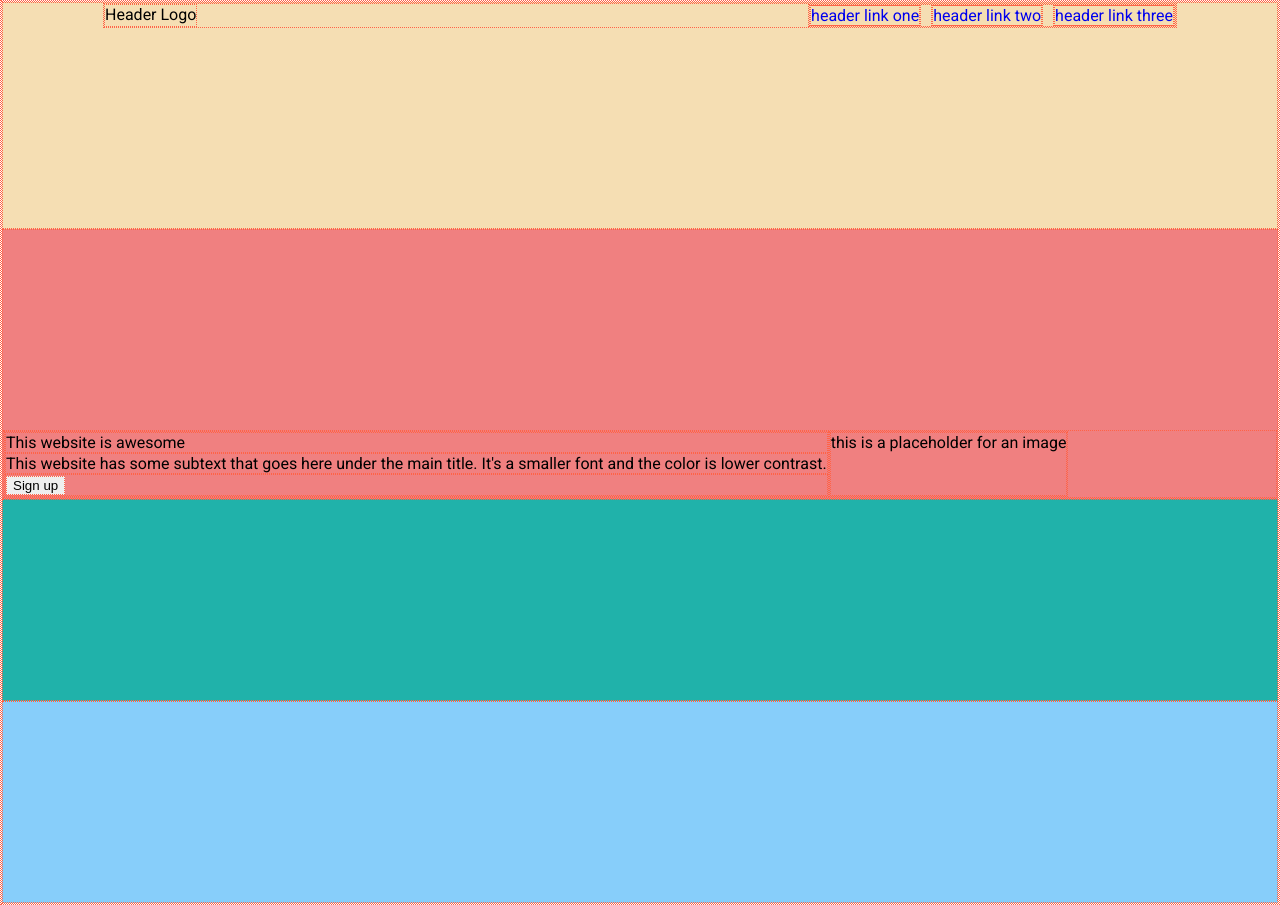
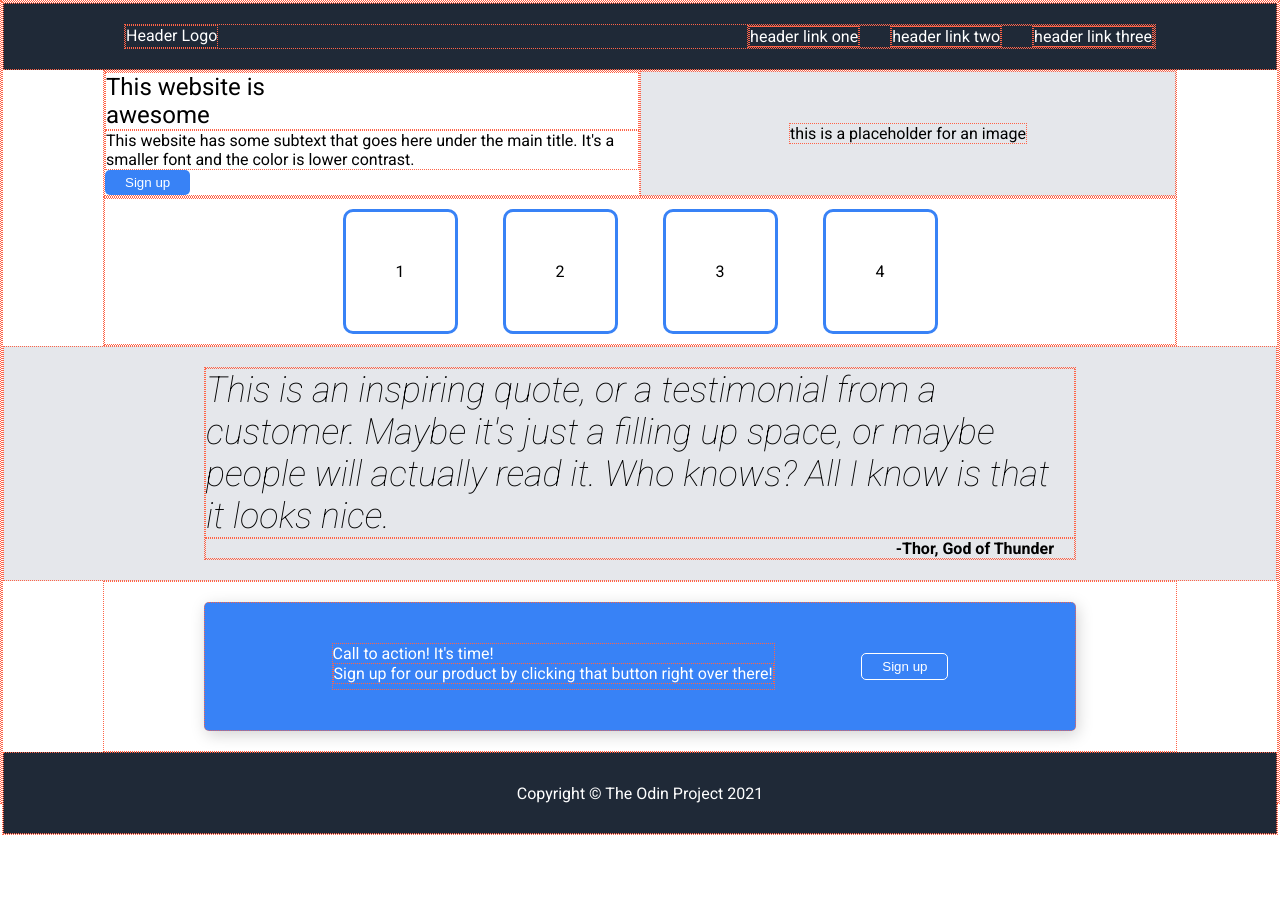
Before and after one commit to jsoun/odin-landing-page, a plain HTML site: page index.html in a window 1280 px wide. After the commit the page ends 835 px from the top, so only its background shows below. Drawn offline with Linux system fonts and the light colour scheme.

Commit message:
Added main content to project

```diff
--- a/index.html
+++ b/index.html
@@ -6,33 +6,64 @@
     <link rel="stylesheet" href="./styles.css" />
     <title>My Landing Page</title>
     <body>
-      <div class="container1">
-        <div class="header-container">
-          <div class="header-logo">Header Logo</div>
-          <div class="header-links">
-            <div><a href="#">header link one</a></div>
-            <div><a href="#">header link two</a></div>
-            <div><a href="#">header link three</a></div>
+      <div class="main">
+        <div class="container1-parent">
+          <div class="container1-child">
+            <div class="header-logo">Header Logo</div>
+            <div class="header-content">
+              <div><a href="#">header link one</a></div>
+              <div><a href="#">header link two</a></div>
+              <div><a href="#">header link three</a></div>
+            </div>
           </div>
         </div>
-      </div>
-      <div class="container2">
-        <div class="header-container2">
-          <div class="header-content">
-            <div>This website is awesome</div>
+
+        <div class="container2-parent">
+          <div class="container2-child">
+            <div class="awesome">This website is </br>awesome</div>
             <div>
               This website has some subtext that goes here under the main title.
               It's a smaller font and the color is lower contrast.
             </div>
-            <div><button>Sign up</button></div>
+            <button>Sign up</button>
           </div>
-          <div class="header-image">
-            <div class="image">this is a placeholder for an image</div>
+          <div class="container2-child2">
+            <div>this is a placeholder for an image</div>
           </div>
         </div>
+
+        <div class="container3-parent">
+          <div class="container3-child">
+            <div class="box">1</div>
+            <div class="box">2</div>
+            <div class="box">3</div>
+            <div class="box">4</div>
+          </div>
+        </div>
+        <div class="container4-parent">
+          <div class="container4-child">
+            <div class="quote">
+              This is an inspiring quote, or a testimonial from a customer.
+              Maybe it's just a filling up space, or maybe people will actually
+              read it. Who knows? All I know is that it looks nice.
+            </div>
+            <div class="author">-Thor, God of Thunder</div>
+          </div>
+        </div>
+        <div class="container5-parent">
+          <div class="container5-child">
+            <div>
+              Call to action! It's time!
+              <div>
+                Sign up for our product by clicking that button right over
+                there!
+              </div>
+            </div>
+            <button>Sign up</button>
+          </div>
+        </div>
+        <div class="footer">Copyright &copy; The Odin Project 2021</div>
       </div>
-      <div class="container3"></div>
-      <div class="container4"></div>
     </body>
   </head>
 </html>
--- a/styles.css
+++ b/styles.css
@@ -1,4 +1,4 @@
-@import url("https://fonts.googleapis.com/css2?family=Roboto&display=swap");
+@import url("https://fonts.googleapis.com/css2?family=Roboto:ital,wght@0,100;0,400;0,700;1,100&display=swap");
 
 * {
   border: 1px dotted tomato;
@@ -7,60 +7,151 @@
 body {
   font-family: "Roboto", sans-serif;
   margin: 0;
-  min-height: 100vh;
+  max-height: 100vh;
 }
 
 a {
   text-decoration: none;
+  color: #fff;
 }
 
 button {
   cursor: pointer;
 }
-/* CONTAINER #1 CONTENTS */
-.container1 {
-  background-color: wheat;
-  padding: 0 0 200px 0;
+
+.container2-parent,
+.container3-parent,
+.container5-parent {
+  margin: 0 100px;
 }
 
-.header-container {
+/* CONTAINER #1 CONTENTS */
+.container1-parent {
+  background-color: #1f2937;
+  padding: 20px;
+}
+
+.container1-child {
   display: flex;
   justify-content: space-between;
   margin: 0 100px 0 100px;
-}
-
-.header-links {
-  display: flex;
-  gap: 10px;
-}
-/* CONTAINER #2 CONTENTS */
-.container2 {
-  /* margin: 50px 100px 0 100px; */
-  background-color: lightcoral;
-  padding: 200px 0 0 0;
-}
-
-.header-container2 {
-  display: flex;
+  color: #fff;
 }
 
 .header-content {
-  /* display: flex; */
-  /* flex-direction: column; */
+  display: flex;
+  gap: 30px;
 }
 
-.header-image {
+/* CONTAINER #2 CONTENTS */
+.container2-parent {
   display: flex;
+  justify-content: center;
+}
+
+.container2-child {
+  width: 50%;
+}
+
+.container2-child2 {
+  background-color: #e5e7eb;
+  width: 50%;
+}
+
+.container2-child2 {
+  display: flex;
+  justify-content: center;
+  align-items: center;
+}
+
+.awesome {
+  font-size: 24px;
+}
+
+.container2-child button {
+  background-color: #3882f6;
+  border-radius: 5px;
+  border: none;
+  color: #fff;
+  padding: 5px 20px 5px 20px;
+}
+
+.image {
+  display: flex;
+  align-items: center;
 }
 
 /* CONTAINER #3 CONTENTS */
-.container3 {
-  background-color: lightseagreen;
-  padding: 200px 0 0 0;
+.container3-child {
+  display: flex;
+  justify-content: center;
+  gap: 25px;
+}
+
+.box {
+  margin: 10px;
+  padding: 50px;
+  border: 3px solid #3882f6;
+  border-radius: 10px;
 }
 
 /* CONTAINER #4 CONTENTS */
-.container4 {
-  background-color: lightskyblue;
-  padding: 200px 0 0 0;
+.container4-parent {
+  background-color: #e5e7eb;
 }
+
+.container4-child {
+  /* display: flex; */
+  /* flex-direction: column; */
+  margin: 20px 200px 20px 200px;
+}
+
+.quote {
+  font-style: italic;
+  font-weight: 100;
+  font-size: 36px;
+}
+
+.author {
+  display: flex;
+  justify-content: flex-end;
+  padding-right: 20px;
+  font-weight: 800;
+}
+
+/* CONTAINER #5 CONTENTS */
+.container5-parent {
+}
+
+.container5-child {
+  display: flex;
+  flex: 0;
+  margin: 20px 100px 20px 100px;
+  background-color: #3882f6;
+  box-shadow: 2px 4px 16px lightgray;
+  color: #fff;
+  border-radius: 5px;
+  padding: 40px;
+}
+
+.container5-parent div {
+  justify-content: space-evenly;
+}
+
+.container5-parent button {
+  padding: 5px 20px 5px 20px;
+  margin: 10px 0 10px 0;
+  background-color: #3882f6;
+  border: 1px solid #fff;
+  border-radius: 5px;
+  color: #fff;
+}
+
+.footer {
+  display: flex;
+  justify-content: center;
+  align-items: center;
+  background-color: #1f2937;
+  color: #fff;
+  height: 80px;
+}
```
